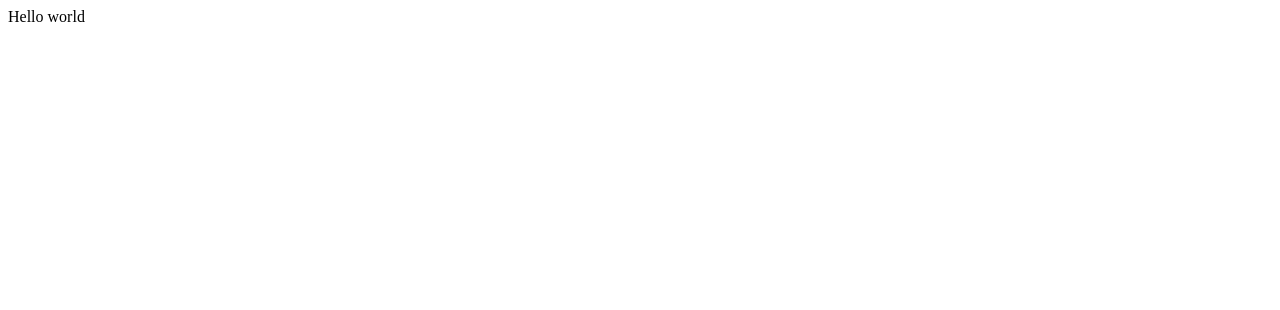
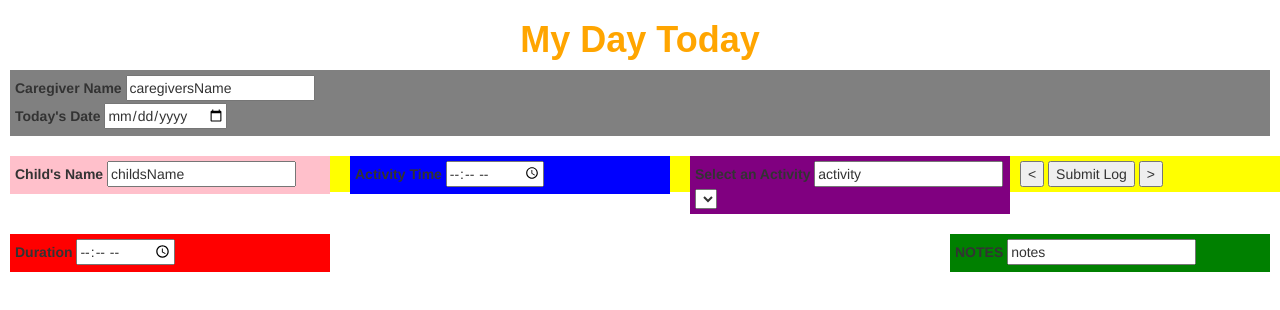
Before and after one commit to valeygal1990/valeygal1990.github.io, a plain HTML site: page index.html in a window 1280 px wide. Drawn offline with nearby package versions, Linux system fonts and the light colour scheme.

Commit message:
Second commit
Commented out the background and added some css to the sections.
Need to float the sections properly and align the header and the footer.
Also need to style the main header.

```diff
--- a/index.html
+++ b/index.html
@@ -1 +1,118 @@
-<p> Hello world</p>
+	<!DOCTYPE html>
+
+	<html>
+
+	<head>
+	<link rel="stylesheet" href="https://maxcdn.bootstrapcdn.com/bootstrap/3.3.6/css/bootstrap.min.css" integrity="sha384-1q8mTJOASx8j1Au+a5WDVnPi2lkFfwwEAa8hDDdjZlpLegxhjVME1fgjWPGmkzs7" crossorigin="anonymous">
+			<link rel="stylesheet" type="text/css" href="style.css">
+
+		</head>
+
+		<body>
+
+			<header>
+				<h1 id = "mainHeader">
+					My Day Today
+
+				</h1>
+			</header>
+
+		<main>
+				<section class=" topSection row fluidSpanSection">
+				<form id = "caregiversName">
+					<label for = "caregiversName"> Caregiver Name</label>
+					<input type = "text" name = "caregiversName" value = "caregiversName">
+				</form>
+
+				<form id = "todaysDate">
+					<label for = "todaysDate">Today's Date</label>
+					<input type = "date" name = "todaysDate" value = "todaysDate">
+				</h2>
+				</section>
+
+				<section class = "childsName">
+				<form id = "childsName">
+					<label for = "childsName">Child's Name</label>
+					<input type = "Text" name = "childsName" value = "childsName">
+					<!-- <a href="#">Child's name</a>
+					Childs name section -->
+				</form>
+				</section>
+
+				<section class = "timeSection">
+				<form id = "activityTime"> <!-- Start time and end time of the activity -->
+					<label for= "activityTime">Activity Time</label>
+					<input type = "time" "timeForm" "col-xs-12 col-md-8">
+				</form>
+				</section>
+
+
+				<section class = "activitySection">
+				<form id= "activity"> <!-- ask about how to consolidate this section -->
+					<label for = "activity">Select an Activity</label>
+					<input type = "text" name = "activity" value = "activity" "activitySection col-xs-12 col-md-8">
+					<select>
+						<option value = "Arrival"></option>
+						<option value = "Meal"></option>
+						<option value = "Nap"></option>
+						<option value = "Playdate"></option>
+						<option value = "Appointment"></option>
+						<option value = "Other"></option>
+					</select>
+				</form>
+				</section>
+
+				<section class = " durationSection"
+				<form id = "activityDuration"> <!-- Total time that the activity took -->
+					<label for = "activityDuration">Duration</label>
+					<input type = "time" name = "totalTime" value = "totalTime">
+				<!-- <section "durationSection col-xs-12 col-md-8">
+					DURATION section
+				</section> -->
+				</form>
+				</section>
+
+				<section class = "notesSection"
+				<form id = "notesForTheDay">
+					<label for = "notes">NOTES</label>
+					<input type = "text" name = "notes" value= "notes">
+				</form>
+				</section>
+
+
+
+		</main>
+
+		<footer>
+			<button id = "backButton"><</button>
+			<button id = "submitLog">Submit Log</button>
+			<button id = "nextButton">></button>
+		</footer>
+
+		</body>
+
+		<!-- put childs name into its own section
+		time should be in its own section
+		activity should be in its own section
+		these three sections should float side by side
+		notes for the day should be its own section on the bottom right of the page
+		there should be a border around each section
+		The sections for time, activity and duration are going to be tables
+ -->
+
+
+
+
+
+
+
+
+
+
+
+
+
+
+
+
+	</html>
--- /dev/null
+++ b/style.css
@@ -0,0 +1,84 @@
+/*body{
+
+	background-image:url(images/young-game-match-kids.jpg);
+	width:10%;
+	margin: 5%%
+
+}*/
+
+/*main{
+	height: 75%
+}*/
+
+#mainHeader{
+	text-align: center;
+	display: block;
+	font-weight: 600;
+	color: orange;
+	font-family: Arial;
+	border: 2px;
+
+}
+
+.topSection{
+	background: gray;
+	border: 2px;
+	margin: 10px;
+	padding: 5px;
+
+}
+
+.childsName{
+	background: pink;
+	border: 2px;
+	float: left;
+	width: 25%;
+	margin: 10px;
+	padding: 5px;
+}
+
+.timeSection{
+	background: blue;
+	float: left;
+	width: 25%;
+	border: 2px;
+	margin:10px;
+	padding: 5px;
+}
+
+.activitySection{
+	background: purple;
+	border: 2px;
+	width: 25%;
+	float: left;
+	margin:10px;
+	padding: 5px;
+}
+
+.durationSection{
+	background: red;
+	float: left;
+	border: 2px;
+	width: 25%;
+	margin:10px;
+	padding: 5px;
+}
+
+.notesSection{
+	background: green;
+	border: 2px;
+	margin:10px;
+	padding: 5px;
+	float: right;
+	width:25%;
+}
+
+footer{
+	background: yellow;
+	border: 2px;
+	margin:20px;
+	padding: 5px;
+	width: 100%;
+	height: 25%
+
+}
```
Also changed, not shown: images/young-game-match-kids.jpg (added).
